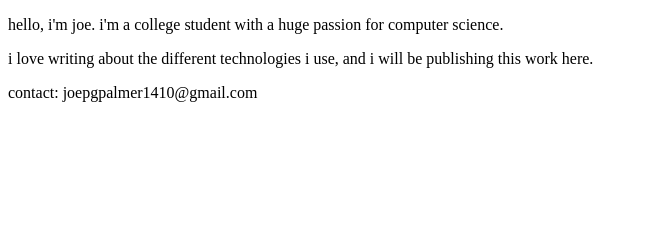
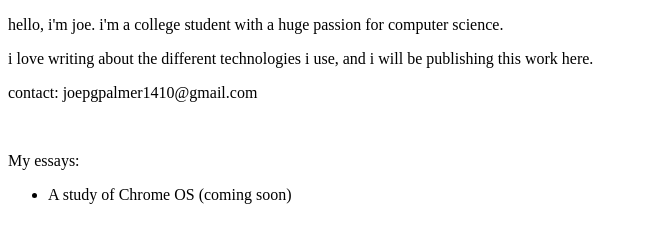
Before and after one commit to joepgpalmer1410/joepgpalmer1410.github.io, a plain HTML site: page index.html in a window 1280 px wide. Shown: the whole page, without its empty margins (0-648 px from the left). Drawn offline with Linux system fonts and the light colour scheme.

Commit message:
Update index.html

```diff
--- a/index.html
+++ b/index.html
@@ -7,7 +7,10 @@
 		<p>hello, i'm joe. i'm a college student with a huge passion for computer science.</p>
 		<p>i love writing about the different technologies i use, and i will be publishing this work here.</p>
 		<p>contact: joepgpalmer1410@gmail.com<p>
-
+		<br />
+		<p>My essays:</p>
+		<ul>
+		<li>A study of Chrome OS (coming soon)</li>
 
 	</body>
 </html>
```
